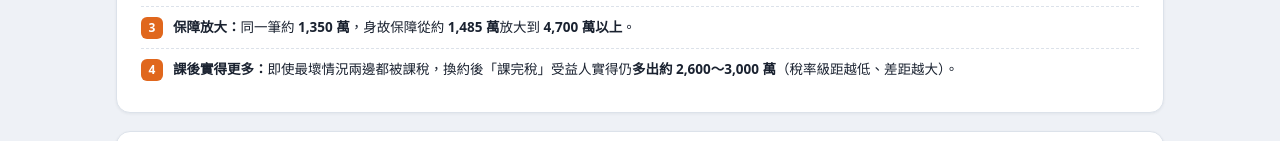
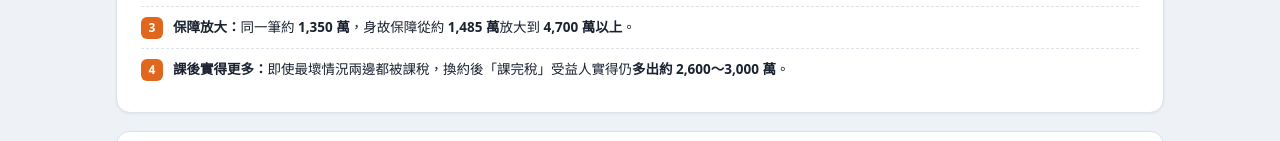
Before and after one commit to chihtsenhuang-cpu/v-2e15af9b9f, a plain HTML site: page index.html in a window 1280 px wide. Shown: the part 379-520 px from the top of the page. Drawn offline with Linux system fonts and the light colour scheme.

Commit message:
Trim trailing clause from after-tax point
Co-Authored-By: Claude Opus 4.8 <noreply@anthropic.com>

```diff
--- a/index.html
+++ b/index.html
@@ -86,7 +86,7 @@
     <div class="tk"><div class="ic">1</div><div class="tx"><b>稅務風險 高→低：</b>舊保單那塊保證增值，依實質課稅原則（最高行政法院 102 判 227）恐被併入遺產課稅；新保單<b>沒有約定固定每年增值</b>，商品名稱也不含高風險字眼（分紅、增額、還本、養老），<b>勾稽風險小於舊保單</b>。</div></div>
     <div class="tk"><div class="ic">2</div><div class="tx"><b>以小搏大、更符合保險精神：</b>保額 ÷ 總繳由約 <b>0.8 倍</b>（倒掛）提升到約 <b>1.56 倍</b>（正槓桿），更像純保障、<b>進一步降低勾稽風險</b>。</div></div>
     <div class="tk"><div class="ic">3</div><div class="tx"><b>保障放大：</b>同一筆約 <b>1,350 萬</b>，身故保障從約 <b>1,485 萬</b>放大到 <b>4,700 萬以上</b>。</div></div>
-    <div class="tk"><div class="ic">4</div><div class="tx"><b>課後實得更多：</b>即使最壞情況兩邊都被課稅，換約後「課完稅」受益人實得仍<b>多出約 2,600～3,000 萬</b>（稅率級距越低、差距越大）。</div></div>
+    <div class="tk"><div class="ic">4</div><div class="tx"><b>課後實得更多：</b>即使最壞情況兩邊都被課稅，換約後「課完稅」受益人實得仍<b>多出約 2,600～3,000 萬</b>。</div></div>
   </div>
 
   <div class="card">
```
